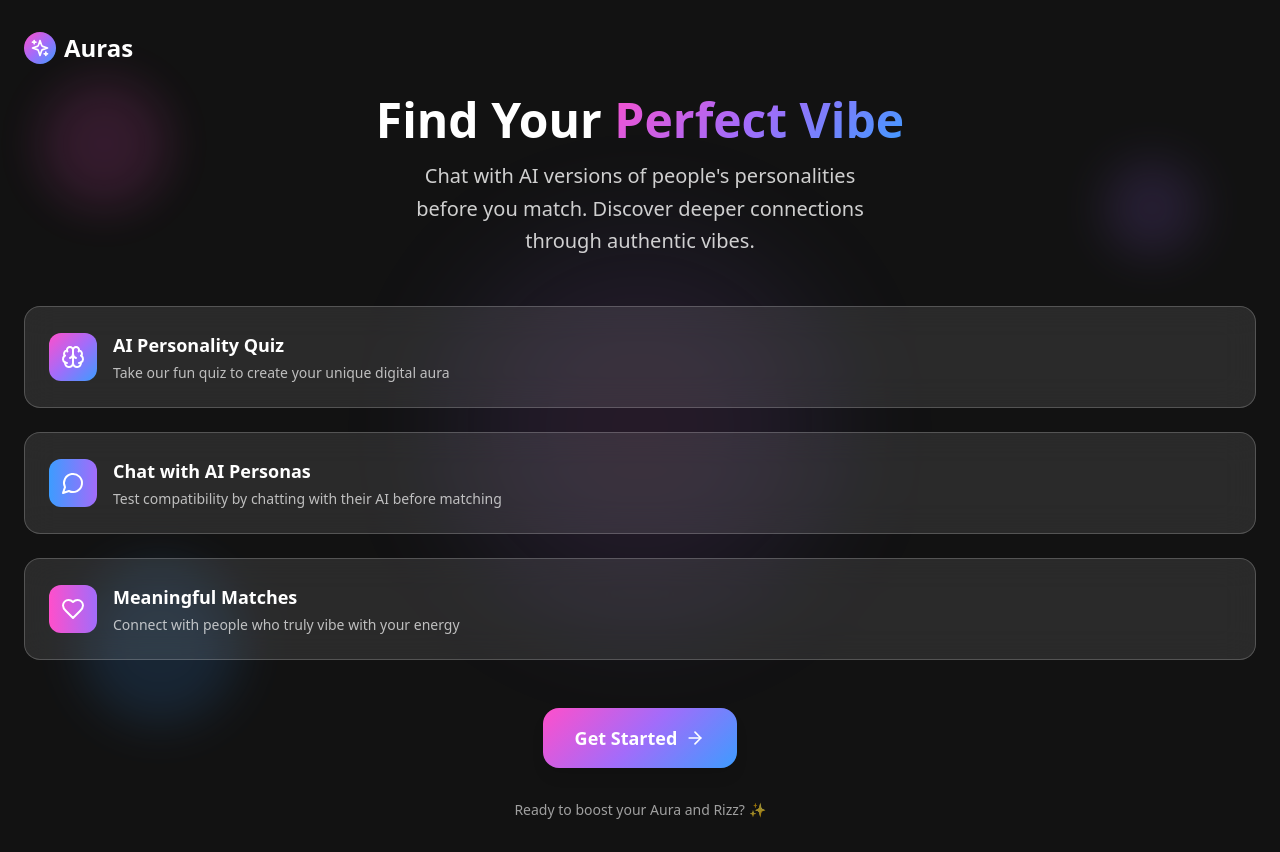
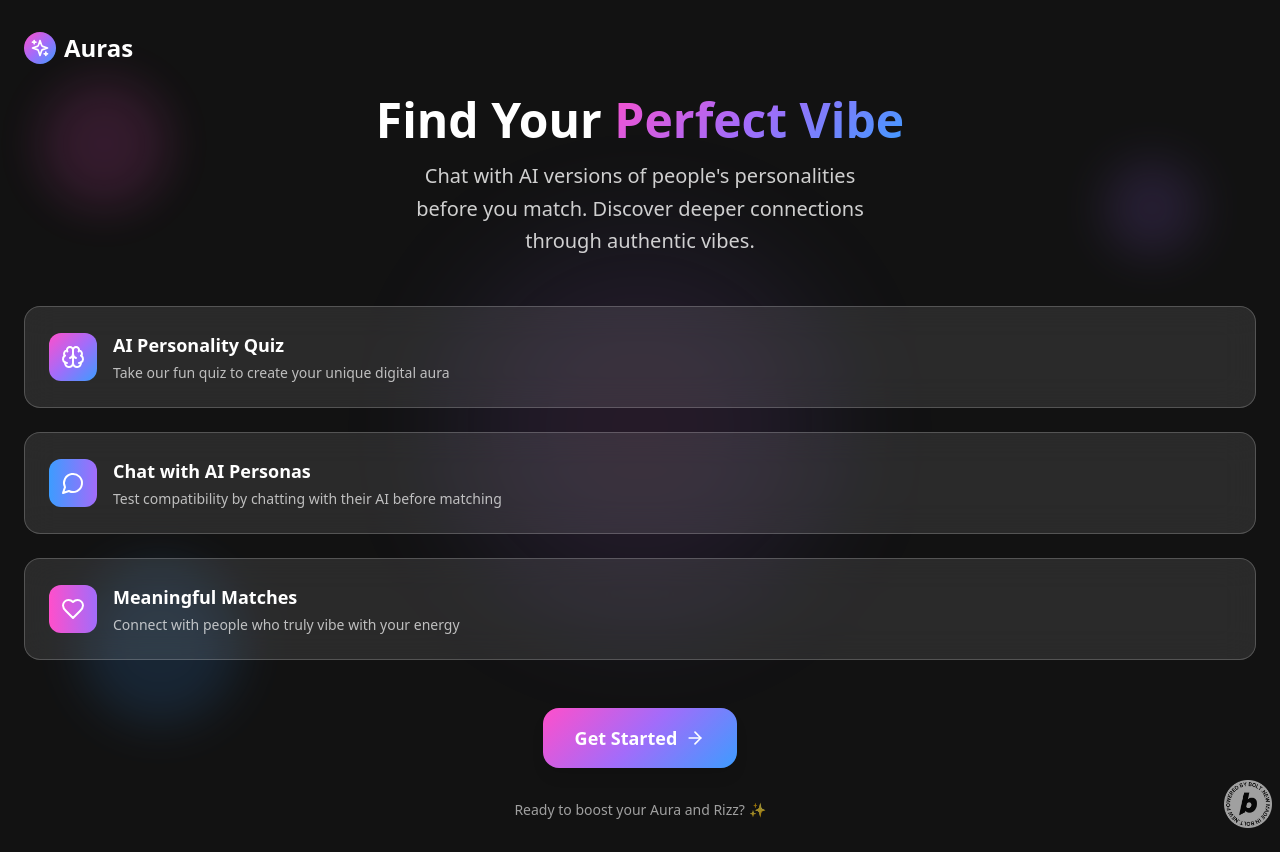
Before and after one commit to rollodex/auras, a React (Vite) app: page / in a window 1280 px wide. Built offline with nearby package versions, Linux system fonts and the light colour scheme.

Commit message:
Add Bolt Badge to Landing Page

```diff
--- a/src/components/LandingPage.tsx
+++ b/src/components/LandingPage.tsx
@@ -119,10 +119,20 @@ export default function LandingPage() {
 
         {/* Footer */}
         <footer className="px-6 py-8">
-          <div className="text-center">
+          <div className="text-center relative">
             <p className="text-glow-white/60 text-sm">
               Ready to boost your Aura and Rizz? ✨
             </p>
+
+            {/* Bolt Badge - positioned in bottom right */}
+            <div className="absolute bottom-0 right-0 transform translate-x-4 translate-y-2">
+              <img
+                src="/white_circle_360x360.png"
+                alt="Powered by Bolt"
+                className="w-12 h-12 opacity-60 hover:opacity-80 transition-opacity cursor-pointer"
+                title="Powered by Bolt"
+              />
+            </div>
           </div>
         </footer>
       </div>
```
